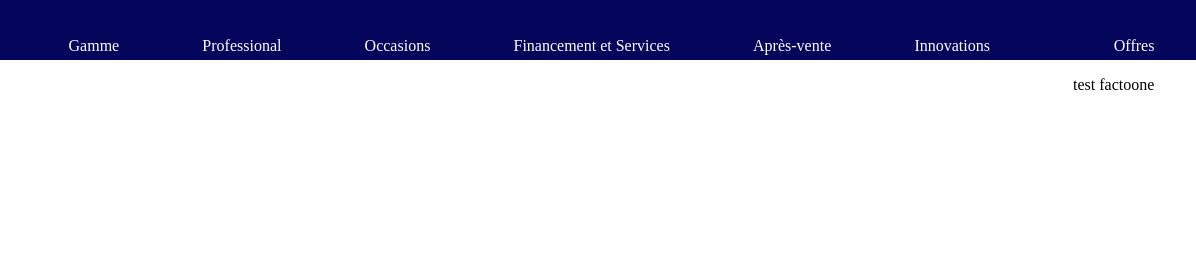
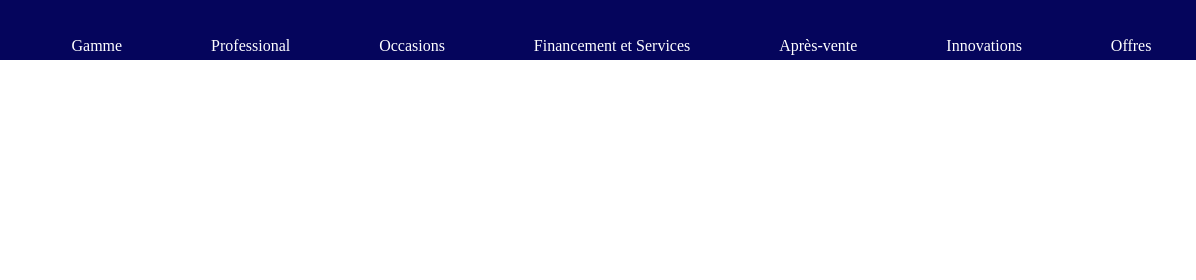
Before and after one commit to Cangeri/peugeot, a plain HTML site: page index.html in a window 1280 px wide. Shown: the top 280 px of the page, 84-1280 px from the left. Drawn offline with Linux system fonts and the light colour scheme.

Commit message:
correction de l'erreur dans offres

```diff
--- a/index.html
+++ b/index.html
@@ -20,7 +20,7 @@
                 <li><a href="#">Financement et Services</a></li>
                 <li><a href="#">Après-vente</a></li>
                 <li><a href="#">Innovations</a></li>
-                <li><a href="#">Offres</a> test factoone</li>
+                <li><a href="#">Offres</a></li>
             </ul>
         </nav>
         </header>
```
